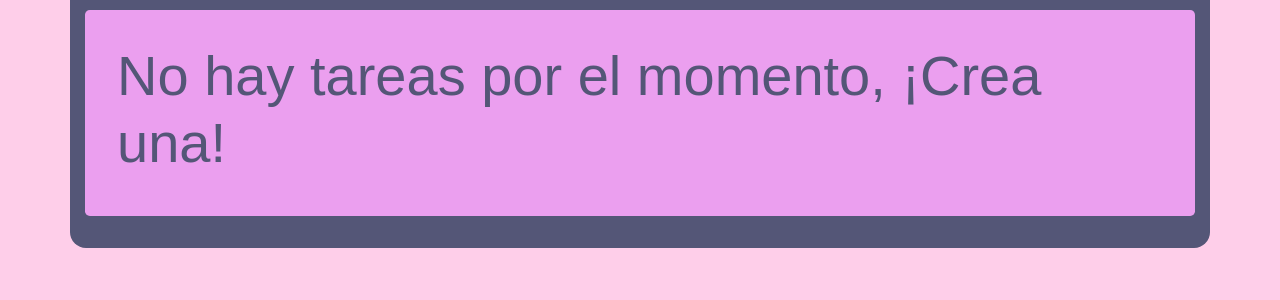
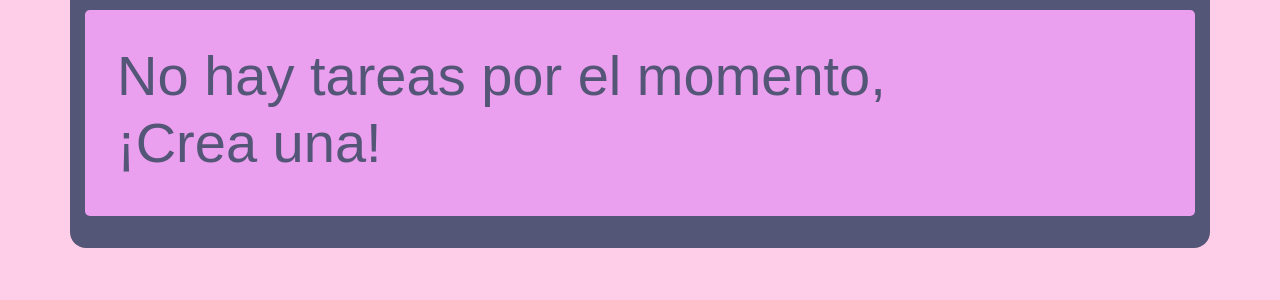
Before and after one commit to Angellomon/abraxas-productividad, a Django app: page /productividad/ in a window 1280 px wide. Shown: the part 56-356 px from the top of the page. Run offline with Django 3.2, Linux system fonts and the light colour scheme; some libraries are stand-ins or nearby versions; some web fonts are replaced.

Commit message:
pequeño cambio
:P

```diff
--- a/TestAbraxas/templates/Productividad/index.html
+++ b/TestAbraxas/templates/Productividad/index.html
@@ -125,7 +125,7 @@
     </script>
 {% else %}
 <div class="jumbotron">
-    <h1 class="display-4">No hay tareas por el momento, ¡Crea una!</h1>
+    <h1 class="display-4">No hay tareas por el momento, <br> ¡Crea una!</h1>
 </div>
 {% endif %}
 {% endblock contenido %}
```
